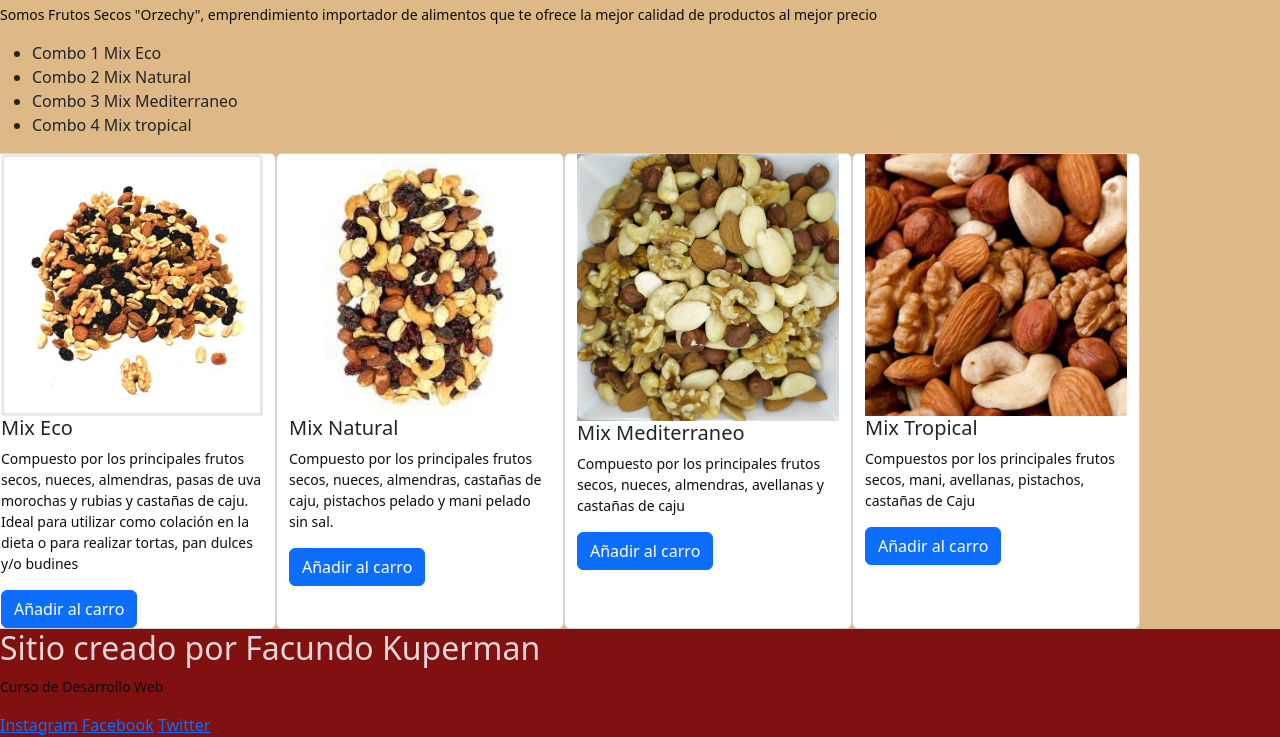
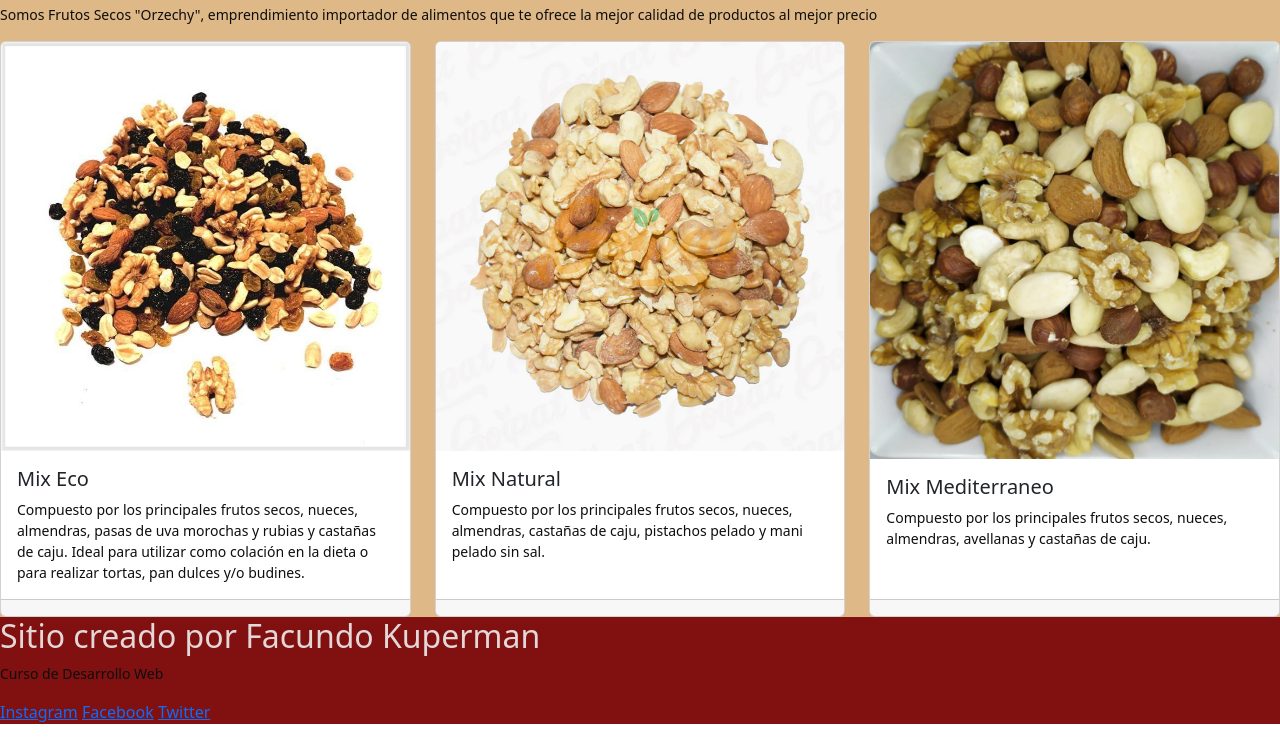
Before and after one commit to fakuperman/Entrega-Final-Kuperman, a plain HTML site: page pages/combos.html in a window 1280 px wide. Shown: the part 206-943 px from the top of the page. Drawn offline with nearby package versions, Linux system fonts and the light colour scheme.

Commit message:
Terminada la pagina

```diff
--- a/pages/combos.html
+++ b/pages/combos.html
@@ -36,55 +36,43 @@
             <p>Somos Frutos Secos "Orzechy", emprendimiento importador de alimentos que te ofrece la mejor calidad de productos al mejor precio</p>
         </div>
 
-        <div>
-            <ul>
-                <li class="combos">Combo 1 Mix Eco</li>
-                <li class="combos">Combo 2 Mix Natural</li>
-                <li class="combos">Combo 3 Mix Mediterraneo</li>
-                <li class="combos">Combo 4 Mix tropical</li>
-
-            </ul>
-        </div>
-
-        <section class="row row-cols-1 row-cols-md-2 g-4">
-
-            <div class="card" style="width: 18rem;">
+        <div class="row row-cols-1 row-cols-md-3 g-4">
+            <div class="col">
+            <div class="card h-100">
                 <img src="../images/MixEco.jpg" class="card-img-top" alt="Imagen Mix Eco">
-                <div class="cuerpo">
-                <h5 class="tituloCard">Mix Eco</h5>
-                <p class="textoCard">Compuesto por los principales frutos secos, nueces, almendras, pasas de uva morochas y rubias y castañas de caju. Ideal para utilizar como colación en la dieta o para realizar tortas, pan dulces y/o budines</p>
-                <a href="#" class="btn btn-primary">Añadir al carro</a>
+                <div class="card-body">
+                <h5 class="card-title">Mix Eco</h5>
+                <p class="card-text"> Compuesto por los principales frutos secos, nueces, almendras, pasas de uva morochas y rubias y castañas de caju. Ideal para utilizar como colación en la dieta o para realizar tortas, pan dulces y/o budines.</p>
+                </div>
+                <div class="card-footer">
                 </div>
             </div>
-
-            <div class="card" style="width: 18rem;">
-                <img src="../images/MixNatural.jfif" class="imagenProducto" alt="Imagen Mix Natural">
-                <div class="cuerpo">
-                <h5 class="tituloCard">Mix Natural</h5>
-                <p class="textoCard">Compuesto por los principales frutos secos, nueces, almendras, castañas de caju, pistachos pelado y mani pelado sin sal. </p>
-                <a href="#" class="btn btn-primary">Añadir al carro</a>
+            </div>
+            <div class="col">
+            <div class="card h-100">
+                <img src="../images/MixNatural.webp" class="card-img-top" alt="Imagen Mix Natural">
+                <div class="card-body">
+                <h5 class="card-title">Mix Natural</h5>
+                <p class="card-text">Compuesto por los principales frutos secos, nueces, almendras, castañas de caju, pistachos pelado y mani pelado sin sal.</p>
+                </div>
+                <div class="card-footer">
                 </div>
             </div>
-
-            <div class="card" style="width: 18rem;">
-                <img src="../images/MixMediterraneo.jpg" class="imagenProducto" alt="Imagen Mix Mediterraneo">
-                <div class="cuerpo">
-                <h5 class="tituloCard">Mix Mediterraneo</h5>
-                <p class="textoCard">Compuesto por los principales frutos secos, nueces, almendras, avellanas y castañas de caju</p>
-                <a href="#" class="btn btn-primary">Añadir al carro</a>
+            </div>
+            <div class="col">
+            <div class="card h-100">
+                <img src="../images/MixMediterraneo.jpg" class="card-img-top" alt="...">
+                <div class="card-body">
+                <h5 class="card-title">Mix Mediterraneo</h5>
+                <p class="card-text">Compuesto por los principales frutos secos, nueces, almendras, avellanas y castañas de caju.</p>
+                </div>
+                <div class="card-footer">
                 </div>
             </div>
-
-            <div class="card" style="width: 18rem;">
-                <img src="../images/MixTropical.jpg" class="imagenProducto" alt="Imagen Mix Tropical">
-                <div class="cuerpo">
-                <h5 class="tituloCard">Mix Tropical</h5>
-                <p class="textoCard">Compuestos por los principales frutos secos, mani, avellanas, pistachos, castañas de Caju</p>
-                <a href="#" class="btn btn-primary">Añadir al carro</a>
-                </div>
             </div>
 
-        </section>
+
+        </div>
 
     </main>
 
--- a/scss/pages/comprar.scss
+++ b/scss/pages/comprar.scss
@@ -2,6 +2,12 @@
     display: flex;
     flex-direction: column;
     align-items: center;
+        &:hover {
+            transform: scale(1.1);
+            transition: 0.5s;
+        }
+    }
+
     .imagenProducto {
         width: 100%;
         max-height: 320px;
@@ -11,12 +17,7 @@
         margin-left: 30px;
         display: flex;
         align-items: center;
-        &:hover {
-            transform: scale(1.1);
-            transition: 0.5s;
-        }
-    }
-}
+
 
 
     &:hover {
--- a/scss/pages/contacto.scss
+++ b/scss/pages/contacto.scss
@@ -4,7 +4,7 @@
 body{
 height: 100%;
 font-family: 'Noto Sans', sans-serif;
-background-color: #ab4493;
+background-color: bisque;
 }
 
 
@@ -27,7 +27,7 @@ height: 40px;
 border-radius: 5px;
 border-style: solid;
 border-width: 1px;
-border-color: #ab4493;
+border-color: bisque;
 margin-top: 10px;
 padding-left: 10px;
 margin-bottom: 20px;
@@ -41,7 +41,7 @@ height: 150px;
 border-radius: 5px;
 border-style: solid;
 border-width: 1px;
-border-color: #ab4493;
+border-color: bisque;
 margin-top: 10px;
 padding-left: 10px;
 margin-bottom: 20px;
@@ -62,8 +62,8 @@ padding-right: 5px;
 margin-bottom: 20px;
 margin-top: 10px;
 text-transform: uppercase;
-background-color: #ab4493;
-border-color: #ab4493;
+background-color: bisque;
+border-color: bisque;
 border-style: solid;
 border-radius: 10px;
 width: 420px;
@@ -77,7 +77,7 @@ color: #fff;
 
 
 span{
-color: #ab4493;
+color: bisque;
 }
 
 
@@ -91,7 +91,7 @@ h1{
 font-size: 39px;
 text-align: letf;
 padding-bottom: 20px;
-color: #ab4493;
+color:bisque;
 }
 
 
```
Also changed, not shown: pages/comprar.html (+37 -0 lines), css/style.css, images/arandanos.jpg (added), images/maizCrocante.jfif (added), images/semillasChia.webp (added), images/semillasSesamo.jpg (added).
